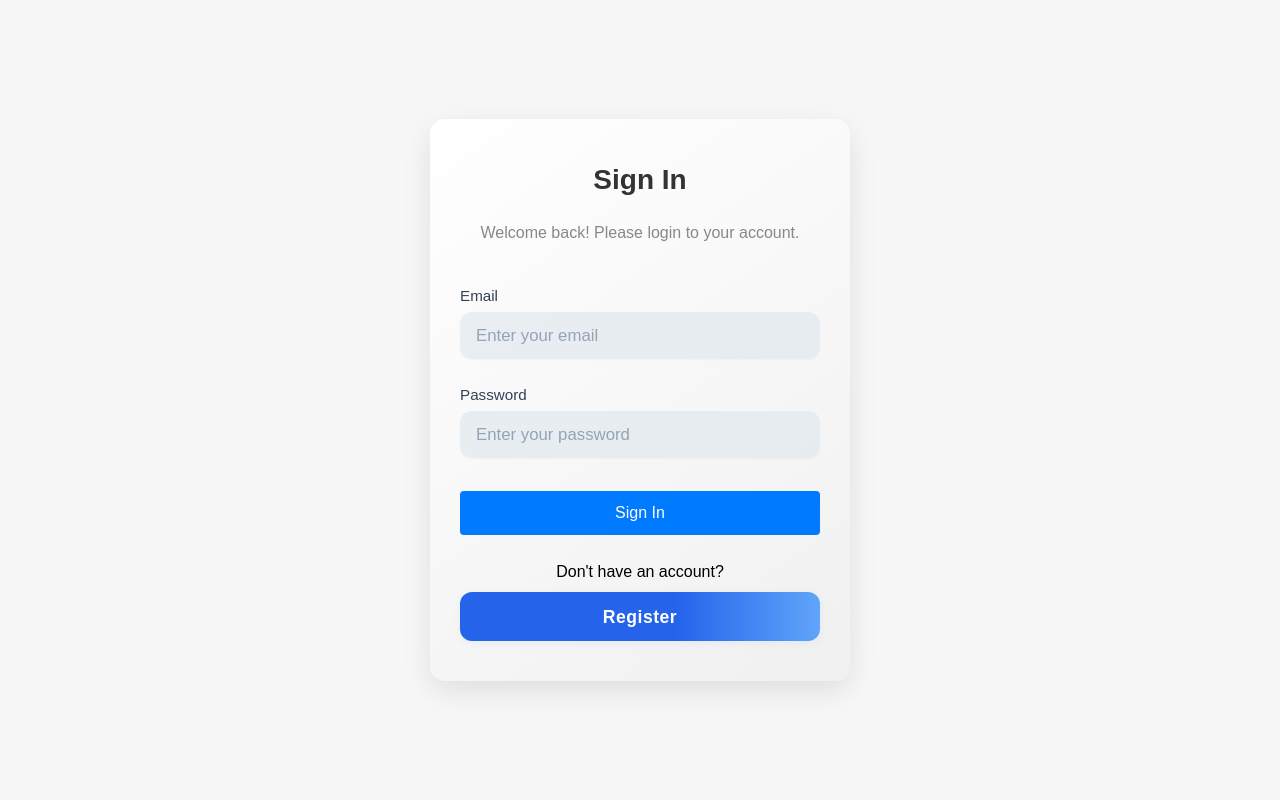
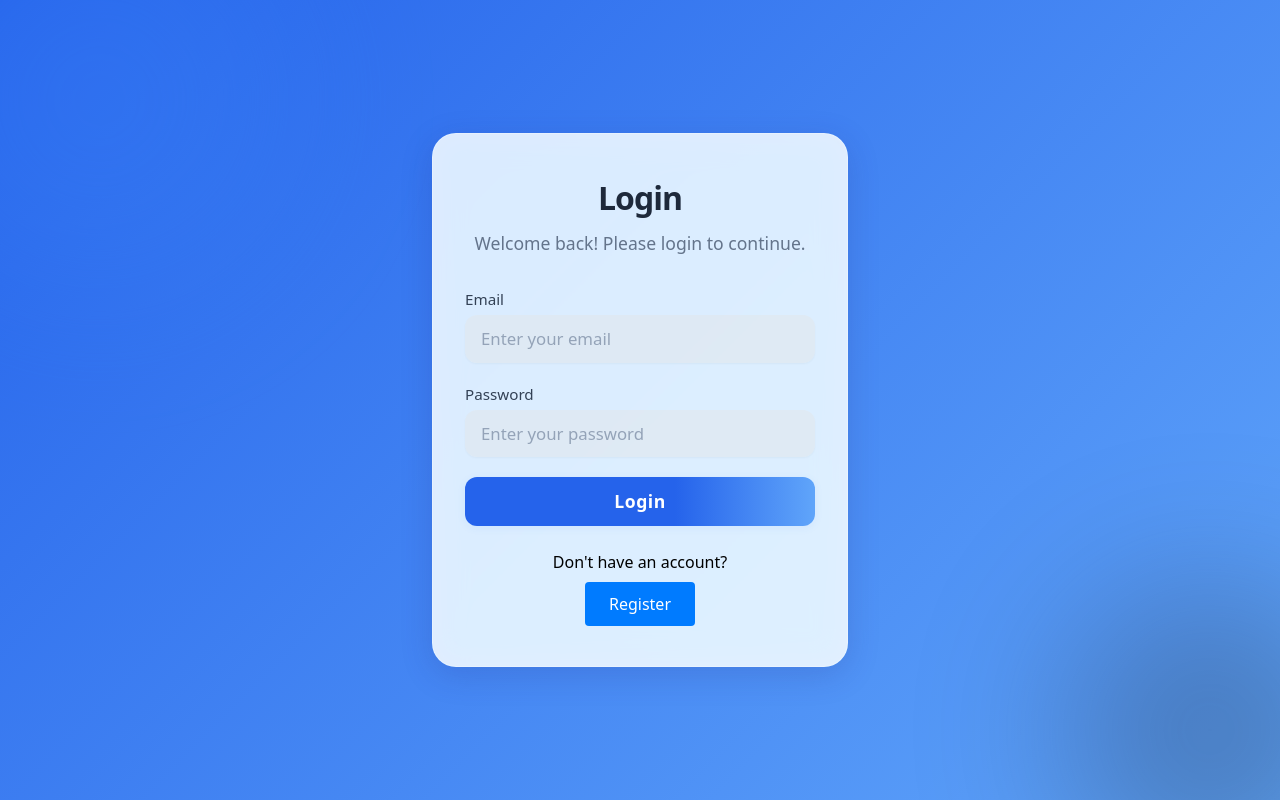
Before and after one commit to Uvindu006/dashboard, a React (Vite) app: page /Eng_ex2025/login in a window 1280 px wide. Built offline with nearby package versions, Linux system fonts and the light colour scheme.

Commit message:
Login err Overview recursively

```diff
--- a/src/App.tsx
+++ b/src/App.tsx
@@ -1,39 +1,54 @@
 import React, { useState } from "react";
-import { useNavigate } from "react-router-dom"; // useNavigate for navigation
-import "./LoginPage.css";
-import LoginPage from "./LoginPage";
-import RegisterPage from "./RegisterPage";
-import OrganizerDashBoard from "./OrganizerDashBoard";
+import axios from "axios"; // Import axios for HTTP requests
+import { useNavigate } from "react-router-dom"; // useNavigate for routing
+import "./LoginPage.css"; // Ensure your CSS is correct
 
 interface LoginPageProps {
-  onLogin: () => void; // Prop to notify parent component about successful login
-  goToRegister: () => void; // Prop to navigate to the register page
+  onLogin: () => void;  // This will be called when the user logs in successfully
+  goToRegister: () => void;  // This will be used for navigation to the Register page
 }
 
 export const LoginPage: React.FC<LoginPageProps> = ({ onLogin, goToRegister }) => {
-  const [email, setEmail] = useState(""); // Email state
-  const [password, setPassword] = useState(""); // Password state
-  const [loading, setLoading] = useState(false); // Loading state for the button
+  const [email, setEmail] = useState("");  // Email state
+  const [password, setPassword] = useState("");  // Password state
+  const [loading, setLoading] = useState(false);  // Loading state for the button
+  const [errorMessage, setErrorMessage] = useState("");  // Error message state
 
   const navigate = useNavigate(); // useNavigate hook for navigation
 
-  const handleLogin = (e: React.FormEvent) => {
-    e.preventDefault();
-    console.log("Login button clicked"); // Debug: check if button is clicked
-    setLoading(true); // Set loading to true while navigating
+  const handleLogin = async (e: React.FormEvent) => {
+    e.preventDefault();  // Prevent form submission from reloading the page
+    setLoading(true);  // Show loading state when trying to log in
+    setErrorMessage("");  // Clear previous error messages
 
-    // Instead of validating, just navigate directly to the dashboard
-    console.log("Setting dummy data in localStorage"); // Debug: check localStorage setting
-    localStorage.setItem("authToken", "dummy-token"); // Set a dummy token for now
-    localStorage.setItem("authUser", JSON.stringify({ email })); // Store email as the auth user
+    // Make POST request to login endpoint
+    try {
+      const response = await axios.post("http://localhost:5000/auths/login", {
+        email,
+        password,
+      });
 
-    // Trigger the onLogin function to notify the parent component
-    console.log("Triggering onLogin function"); // Debug: check if onLogin is triggered
-    onLogin(); // Notify parent that login is successful
+      if (response.status === 200) {
+        // On successful login, store the JWT token in localStorage
+        localStorage.setItem("authToken", response.data.token);
+        localStorage.setItem("authUser", JSON.stringify({ email }));
 
-    // After login, route to the dashboard
-    console.log("Navigating to dashboard"); // Debug: check navigation
-    navigate("/dashboard"); // Navigate to the dashboard route
+        // Notify the parent component that login was successful
+        onLogin();
+
+        // After login, navigate to the overview page
+        navigate("/Eng_ex2025/overview");  // Correct route to overview page
+      }
+    } catch (err) {
+      setLoading(false);  // Reset loading state after response
+      if (err.response?.status === 400) {
+        setErrorMessage("Email and Password are required.");
+      } else if (err.response?.status === 401) {
+        setErrorMessage("Invalid email or password.");
+      } else {
+        setErrorMessage("An error occurred, please try again later.");
+      }
+    }
   };
 
   return (
@@ -42,7 +57,10 @@ export const LoginPage: React.FC<LoginPageProps> = ({ onLogin, goToRegister }) =
         <h2 className="login-title">Login</h2>
         <p className="login-subtitle">Welcome back! Please login to continue.</p>
 
-        {/* The login form */}
+        {/* Display error message if any */}
+        {errorMessage && <div className="error-message">{errorMessage}</div>}
+
+        {/* Login Form */}
         <form onSubmit={handleLogin} className="login-form">
           <div className="form-group">
             <label className="form-label">Email</label>
--- a/src/pages/OrganizerDashBoard/LoginPage.tsx
+++ b/src/pages/OrganizerDashBoard/LoginPage.tsx
@@ -1,81 +1,106 @@
 import React, { useState } from "react";
-import "./RegisterPage.css";
+import axios from "axios"; // Import axios for HTTP requests
+import { useNavigate } from "react-router-dom"; // useNavigate for routing
+import "./LoginPage.css"; // Ensure your CSS is correct
 
 interface LoginPageProps {
-  onLogin: () => void;
-  goToRegister: () => void;
+  onLogin: () => void;  // This will be called when the user logs in successfully
+  goToRegister: () => void;  // This will be used for navigation to the Register page
 }
 
-const LoginPage: React.FC<LoginPageProps> = ({ onLogin, goToRegister }) => {
-  const [email, setEmail] = useState("");
-  const [password, setPassword] = useState("");
-  const [loading, setLoading] = useState(false);
-  const [errorMsg, setErrorMsg] = useState("");
+export const LoginPage: React.FC<LoginPageProps> = ({ onLogin, goToRegister }) => {
+  const [email, setEmail] = useState("");  // Email state
+  const [password, setPassword] = useState("");  // Password state
+  const [loading, setLoading] = useState(false);  // Loading state for the button
+  const [errorMessage, setErrorMessage] = useState("");  // Error message state
 
-  const handleLogin = (e: React.FormEvent) => {
-    e.preventDefault();
-    setLoading(true);
-    setErrorMsg("");
+  const navigate = useNavigate(); // useNavigate hook for navigation
 
-    if (!email || !password) {
-      setErrorMsg("Please enter both email and password.");
-      setLoading(false);
-      return;
+  const handleLogin = async (e: React.FormEvent) => {
+    e.preventDefault();  // Prevent form submission from reloading the page
+    setLoading(true);  // Show loading state when trying to log in
+    setErrorMessage("");  // Clear previous error messages
+
+    // Make POST request to login endpoint
+    try {
+      const response = await axios.post("http://localhost:5000/auths/login", {
+        email,
+        password,
+      });
+
+      if (response.status === 200) {
+        // On successful login, store the JWT token in localStorage
+        localStorage.setItem("authToken", response.data.token);
+        localStorage.setItem("authUser", JSON.stringify({ email }));
+
+        // Notify the parent component that login was successful
+        onLogin();
+
+        // After login, navigate to the correct overview page
+        navigate("/Eng_ex2025/overview");  // Correct route to overview page
+      }
+    } catch (err) {
+      setLoading(false);  // Reset loading state after response
+      if (err.response?.status === 400) {
+        setErrorMessage("Email and Password are required.");
+      } else if (err.response?.status === 401) {
+        setErrorMessage("Invalid email or password.");
+      } else {
+        setErrorMessage("An error occurred, please try again later.");
+      }
     }
-
-    // Dummy login logic
-    localStorage.setItem("authToken", "dummy-token");
-    localStorage.setItem("authUser", JSON.stringify({ email }));
-    setTimeout(() => {
-      onLogin();
-      setLoading(false);
-    }, 500);
   };
 
   return (
-    <div className="register-container">
-      <div className="register-card">
-        <h2 className="register-title">Sign In</h2>
-        <p className="register-subtitle">Welcome back! Please login to your account.</p>
-        {errorMsg && <div className="error-message">{errorMsg}</div>}
-        <form onSubmit={handleLogin}>
+    <div className="login-container">
+      <div className="login-card">
+        <h2 className="login-title">Login</h2>
+        <p className="login-subtitle">Welcome back! Please login to continue.</p>
+
+        {/* Display error message if any */}
+        {errorMessage && <div className="error-message">{errorMessage}</div>}
+
+        {/* Login Form */}
+        <form onSubmit={handleLogin} className="login-form">
           <div className="form-group">
             <label className="form-label">Email</label>
             <input
               type="email"
-              className="form-input"
               value={email}
               onChange={(e) => setEmail(e.target.value)}
+              className="form-input"
               placeholder="Enter your email"
-              autoComplete="username"
               required
             />
           </div>
+
           <div className="form-group">
             <label className="form-label">Password</label>
             <input
               type="password"
-              className="form-input"
               value={password}
               onChange={(e) => setPassword(e.target.value)}
+              className="form-input"
               placeholder="Enter your password"
-              autoComplete="current-password"
               required
             />
           </div>
+
           <button
             type="submit"
-            className="register-button"
+            className={`login-button ${loading ? "loading" : ""}`}
             disabled={loading}
           >
-            {loading ? "Signing in..." : "Sign In"}
+            {loading ? "Logging in..." : "Login"}
           </button>
         </form>
-        <div className="login-section">
-          <p style={{ margin: "16px 0 8px 0" }}>Don't have an account?</p>
+
+        {/* Register Button */}
+        <div className="register-section">
+          <p>Don't have an account?</p>
           <button
-            className="login-button"
-            onClick={goToRegister}
+            className="register-button"
+            onClick={goToRegister} // This triggers the goToRegister function passed from the parent component
             type="button"
           >
             Register
```
Also changed, not shown: src/pages/OrganizerDashBoard/OrganizerDashBoard.tsx (line endings or trailing spaces).
